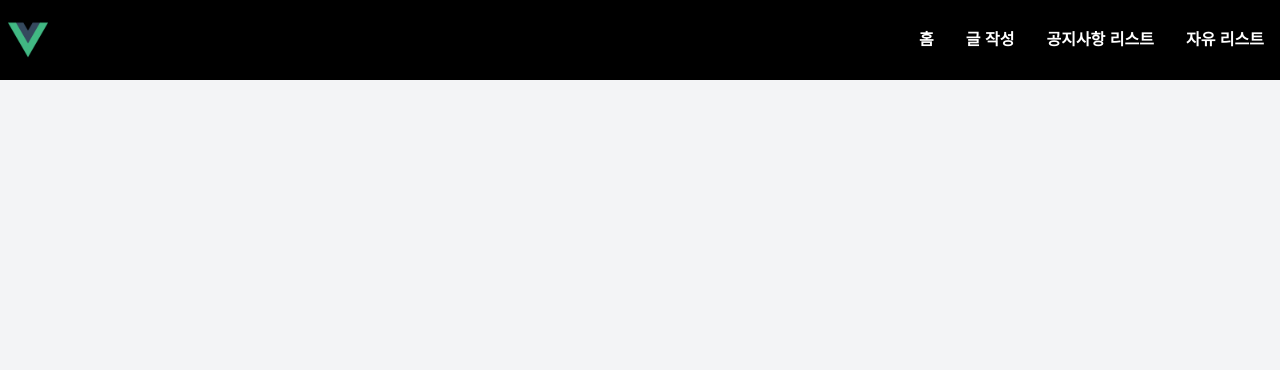
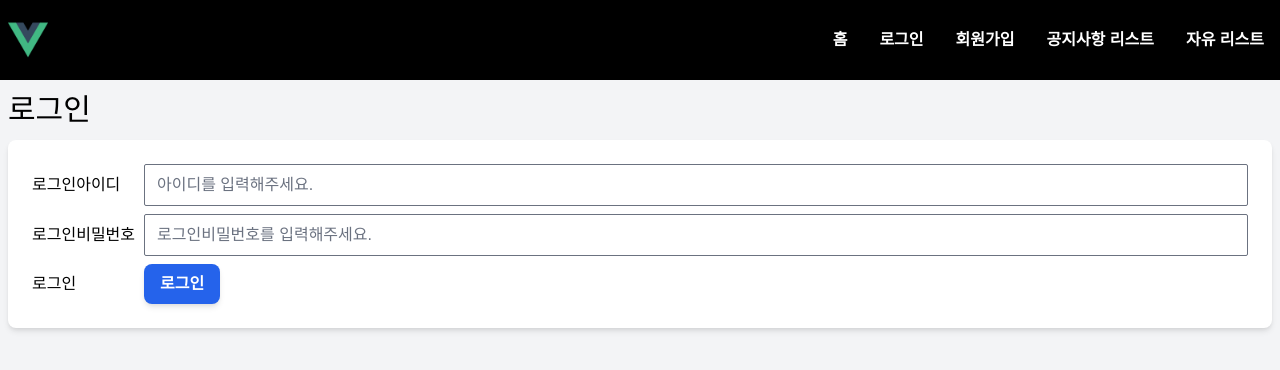
Before and after one commit to ucong2222/vue3-exam1, a Vue app: page /member/login in a window 1280 px wide. Shown: the top 370 px of the page. Built offline with nearby package versions, Linux system fonts and the light colour scheme; a web font is replaced by a local one.

Commit message:
로그인

```diff
--- a/src/App.vue
+++ b/src/App.vue
@@ -14,7 +14,17 @@
               홈
             </router-link>
           </li>
-           <li v-if="globalShare.isLogined">
+          <li v-if="globalShare.isLogined == false">
+            <router-link to="/member/login" class="h-full flex items-center font-bold px-4 hover:bg-white hover:text-black whitespace-nowrap">
+              로그인
+            </router-link>
+          </li>
+          <li v-if="globalShare.isLogined == false">
+            <router-link to="/member/join" class="h-full flex items-center font-bold px-4 hover:bg-white hover:text-black whitespace-nowrap">
+              회원가입
+            </router-link>
+          </li>
+          <li v-if="globalShare.isLogined">
             <router-link to="/article/write" class="h-full flex items-center font-bold px-4 hover:bg-white hover:text-black whitespace-nowrap">
               글 작성
             </router-link>
--- a/src/apis/index.ts
+++ b/src/apis/index.ts
@@ -98,6 +98,15 @@ export interface MainApi__article_doWrite__IResponseBody extends Base__IResponse
   };
 }
 
+export interface MainApi__member_authKey__IResponseBody extends Base__IResponseBodyType1 {
+  body:{
+    authKey: string,
+    id: number,
+    name: string,
+    nickname: string
+  };
+}
+
 // http://localhost:8021/usr/ 와의 통신장치
 export class MainApi extends HttpClient {
   public constructor() {
@@ -142,4 +151,8 @@ export class MainApi extends HttpClient {
       }
     );
   }
+
+  public member_authKey(loginId:string, loginPw:string) {
+    return this.instance.get<MainApi__member_authKey__IResponseBody>(`/member/authKey?loginId=${loginId}&loginPw=${loginPw}`);
+  }
 }
--- a/src/components/FormRow.vue
+++ b/src/components/FormRow.vue
@@ -1,6 +1,6 @@
 <template>
   <div class="flex form-row flex-col md:flex-row">
-    <div class="md:flex md:items-center md:w-20">
+    <div class="md:flex md:items-center md:w-28">
       <span>{{title}}</span>
     </div>
     <div class="md:flex-grow">
--- a/src/main.ts
+++ b/src/main.ts
@@ -19,17 +19,23 @@ import HomeMainPage from './pages/HomeMainPage.vue'
 import ArticleListPage from './pages/ArticleListPage.vue'
 import ArticleWritePage from './pages/ArticleWritePage.vue'
 import ArticleDetailPage from './pages/ArticleDetailPage.vue'
+import MemberLoginPage from './pages/MemberLoginPage.vue'
 
 // 전역상태 만들기
+const authKey = localStorage.getItem("authKey")
+const loginedMemberId = Util.toIntOrNull(localStorage.getItem("loginedMemberId"))
+const loginedMemberName = localStorage.getItem("loginedMemberName")
+const loginedMemberNickname = localStorage.getItem("loginedMemberNickname")
+
 const globalShare:any = reactive({
-  loginedMember:{},
-  isLogined: computed(() => Util.isEmptyObject(globalShare.loginedMember) === false)
+  loginedMember:{
+    authKey,
+    id:loginedMemberId,
+    name:loginedMemberName,
+    nicknam:loginedMemberNickname,
+  },
+  isLogined: computed(() => globalShare.loginedMember.id !== null )
 });
-
-// 로그인 임시
-setTimeout(() => {
-  globalShare.loginedMember.id = 1;
-}, 1000);
 
 // MainApi 불러오기
 import { MainApi } from './apis/'
@@ -58,6 +64,11 @@ const routes = [
     component: ArticleWritePage,
     props: (route:any) => ({ boardId: Util.toIntOrUnd(route.query.boardId), globalShare })
   },
+  {
+    path: '/member/login',
+    component: MemberLoginPage,
+    props: (route:any) => ({ globalShare })
+  }
 ];
 
 // 라우터 생성
--- a/src/pages/ArticleWritePage.vue
+++ b/src/pages/ArticleWritePage.vue
@@ -65,10 +65,6 @@ export default defineComponent({
       newArticleBoardIdElRef.value.value = props.boardId + "";
     })
 
-    const state = reactive({
-      articles: [] as IArticle[]
-    });
-
     function checkAndWriteArticle() {
        if ( newArticleBoardIdElRef.value == null ) {
         return;
@@ -96,9 +92,6 @@ export default defineComponent({
         return;
       }
       writeArtile(parseInt(newArticleBoardIdEl.value), newArticleTitleEl.value, newArticleBodyEl.value);
-      newArticleTitleEl.value = '';
-      newArticleBodyEl.value = '';
-      newArticleTitleEl.focus();
     }
 
     function writeArtile(boardId:number, title:string, body:string) {
@@ -110,7 +103,6 @@ export default defineComponent({
         });
     }
     return {
-      state,
       checkAndWriteArticle,
       newArticleBoardIdElRef,
       newArticleTitleElRef,
--- /dev/null
+++ b/src/pages/MemberLoginPage.vue
@@ -0,0 +1,100 @@
+<template>
+  <TitleBar>로그인</TitleBar>
+
+  <section class="section section-member-login-form px-2">
+    <div class="container mx-auto">
+      <div class="px-6 py-6 bg-white rounded-lg shadow-md">
+        <form v-if="globalShare.isLogined == false" v-on:submit.prevent="checkAndLogin">
+          <FormRow title="로그인아이디">
+            <input ref="loginIdElRef" class="form-row-input" type="text" placeholder="아이디를 입력해주세요.">
+          </FormRow>
+          <FormRow title="로그인비밀번호">
+            <input ref="loginPwElRef" class="form-row-input" type="password" placeholder="로그인비밀번호를 입력해주세요.">
+          </FormRow>
+          <FormRow title="로그인">
+            <div class="btns">
+              <input type="submit" value="로그인" class="btn-primary" />
+            </div>
+          </FormRow>
+        </form>
+        <div v-else>
+          이미 로그인 되었습니다. <route-link class="btn-link" to="/">홈</route-link> 으로 이동
+        </div>
+      </div>
+    </div>
+  </section>
+</template>
+
+<script lang="ts">
+import { defineComponent, ref, reactive, getCurrentInstance, onMounted } from 'vue'
+import { IArticle } from '../types/'
+import { MainApi } from '../apis/'
+import { Router } from 'vue-router';
+export default defineComponent({
+  name: 'ArticleWritePage',
+  props: {
+    globalShare: {
+      type: Object,
+      required: true
+    },
+  },
+  setup(props) {
+    const router:Router = getCurrentInstance()?.appContext.config.globalProperties.$router;
+    const mainApi:MainApi = getCurrentInstance()?.appContext.config.globalProperties.$mainApi;
+    const loginIdElRef = ref<HTMLInputElement>();
+    const loginPwElRef = ref<HTMLInputElement>();
+    function checkAndLogin() {
+      if ( loginIdElRef.value == null ) {
+        return;
+      }
+      const loginIdEl = loginIdElRef.value;
+      loginIdEl.value = loginIdEl.value.trim();
+      if ( loginIdEl.value.length == 0 ) {
+        alert('로그인 아이드를 입력해주세요.');
+        loginIdEl.focus();
+        return;
+      }
+      if ( loginPwElRef.value == null ) {
+        return;
+      }
+      const loginPwEl = loginPwElRef.value;
+      loginPwEl.value = loginPwEl.value.trim();
+      if ( loginPwEl.value.length == 0 ) {
+        alert('로그인 비번을 입력해주세요.');
+        loginPwEl.focus();
+        return;
+      }
+      login(loginIdEl.value, loginPwEl.value);
+    }
+    function login(loginId:string, loginPw:string) {
+      mainApi.member_authKey(loginId, loginPw)
+        .then(axiosResponse => {
+          const authKey = axiosResponse.data.body.authKey;
+          const loginedMemberId = axiosResponse.data.body.id;
+          const loginedMemberName = axiosResponse.data.body.name;
+          const loginedMemberNickname = axiosResponse.data.body.nickname;
+          localStorage.setItem("authKey", authKey);
+          localStorage.setItem("loginedMemberId", loginedMemberId + "");
+          localStorage.setItem("loginedMemberName", loginedMemberName);
+          localStorage.setItem("loginedMemberNickname", loginedMemberNickname);
+          props.globalShare.loginedMember = {
+            authKey,
+            id:loginedMemberId,
+            name:loginedMemberName,
+            nicknam:loginedMemberNickname,
+          };
+          alert(axiosResponse.data.msg);
+          router.replace('/')
+        });
+    }
+    return {
+      checkAndLogin,
+      loginIdElRef,
+      loginPwElRef
+    }
+  }
+})
+</script>
+
+<style scoped>
+</style>
--- a/src/utils/index.ts
+++ b/src/utils/index.ts
@@ -13,3 +13,7 @@ export function toInt(data:any, defaultValue:any) {
 export function toIntOrUnd(data:any) {
   return toInt(data, undefined);
 }
+
+export function toIntOrNull(data:any) {
+  return toInt(data, null);
+}
```
